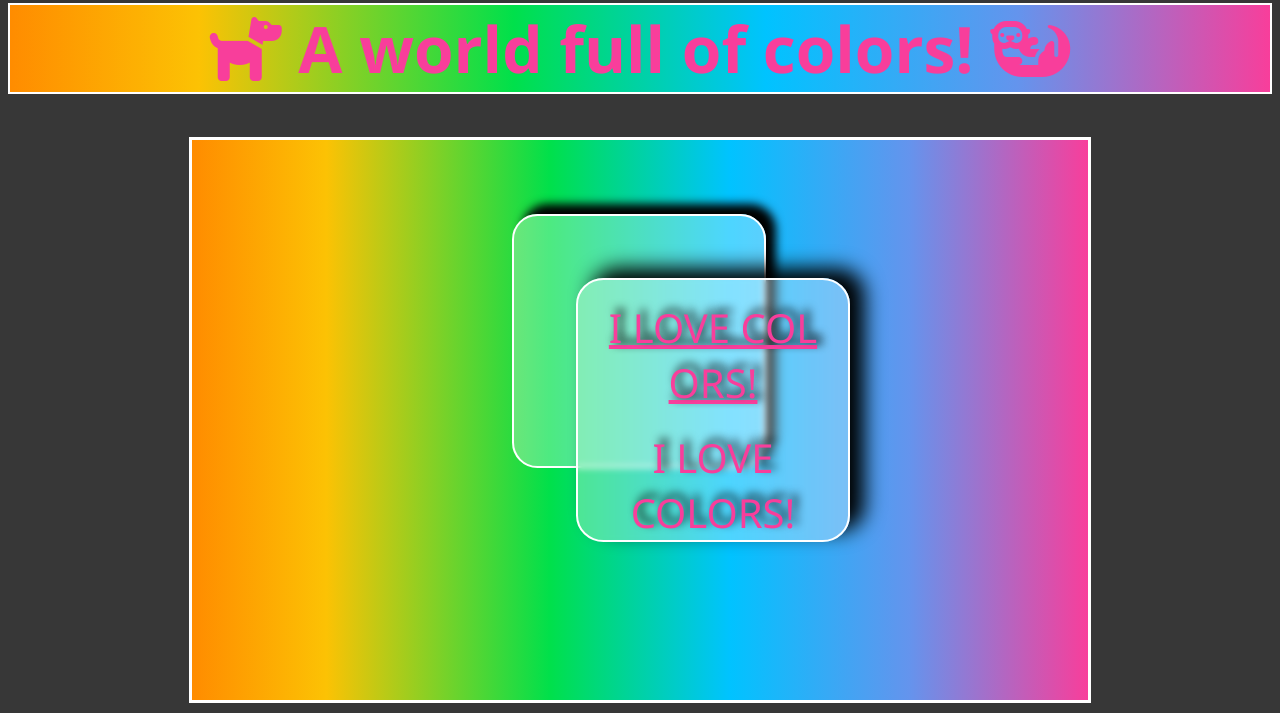
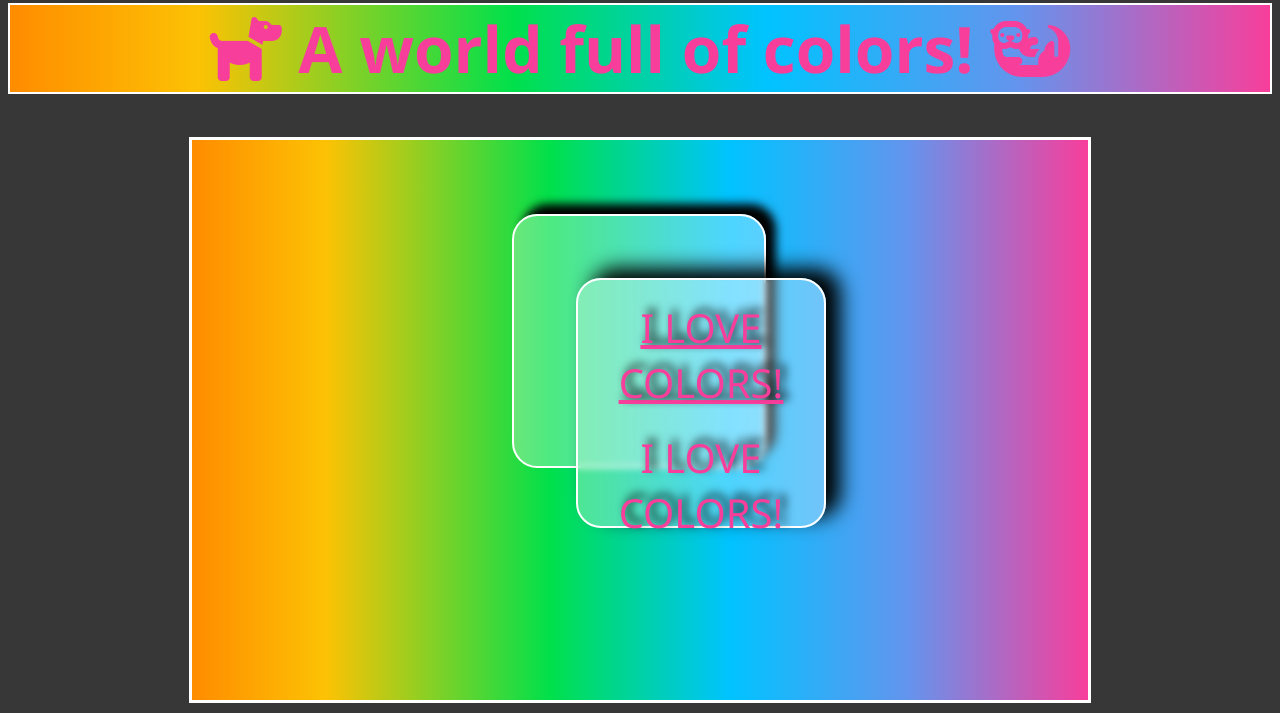
Before and after one commit to Martyna1202/glassmorphism, a website: page index.html in a window 1280 px wide. Shown: the part 66-779 px from the top of the page. Drawn offline with Linux system fonts and the light colour scheme.

Commit message:
bei der vorderen glassbox mit Text box-sizing hinzugefügt, dadurch wird der Text besser getrennt

```diff
--- a/style.css
+++ b/style.css
@@ -42,6 +42,7 @@ h1, h2 {
 .test {
     display: inline-block;
     margin: 0 15%;
+
 }
 
 h2 {
@@ -111,12 +112,12 @@ h2 ~ .fa-otter {
     text-transform: uppercase;
     text-shadow: 5px -5px 10px black;
     padding: 10px 10px 0;
+    box-sizing: border-box;
 }
 
 /* erste Zeile Text: unterstrichenes "I love colors"  */
 .first-love {
     margin: 0;
     text-decoration: underline;
-    word-break: break-all;
     padding: 10px 10px 20px;
 }
```
